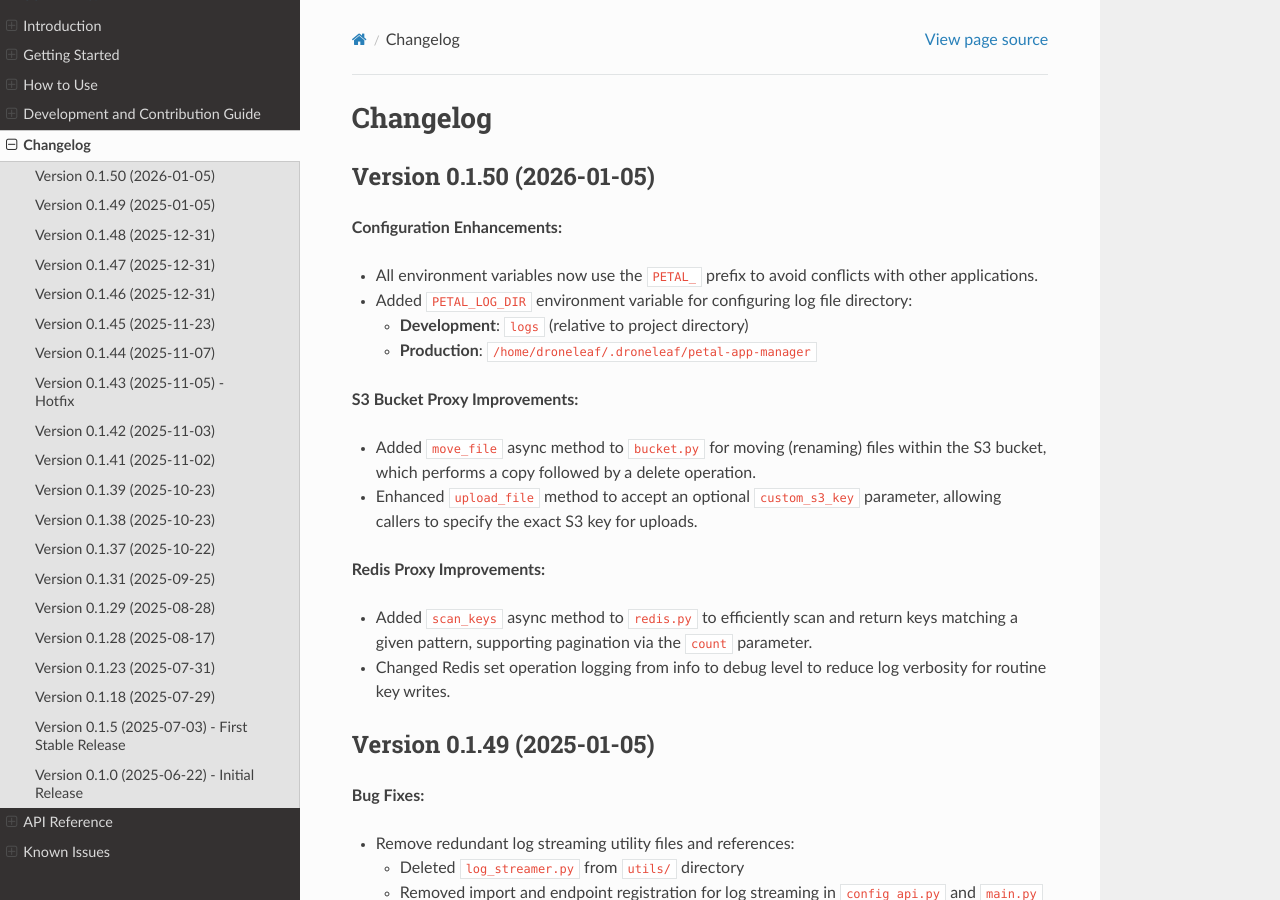
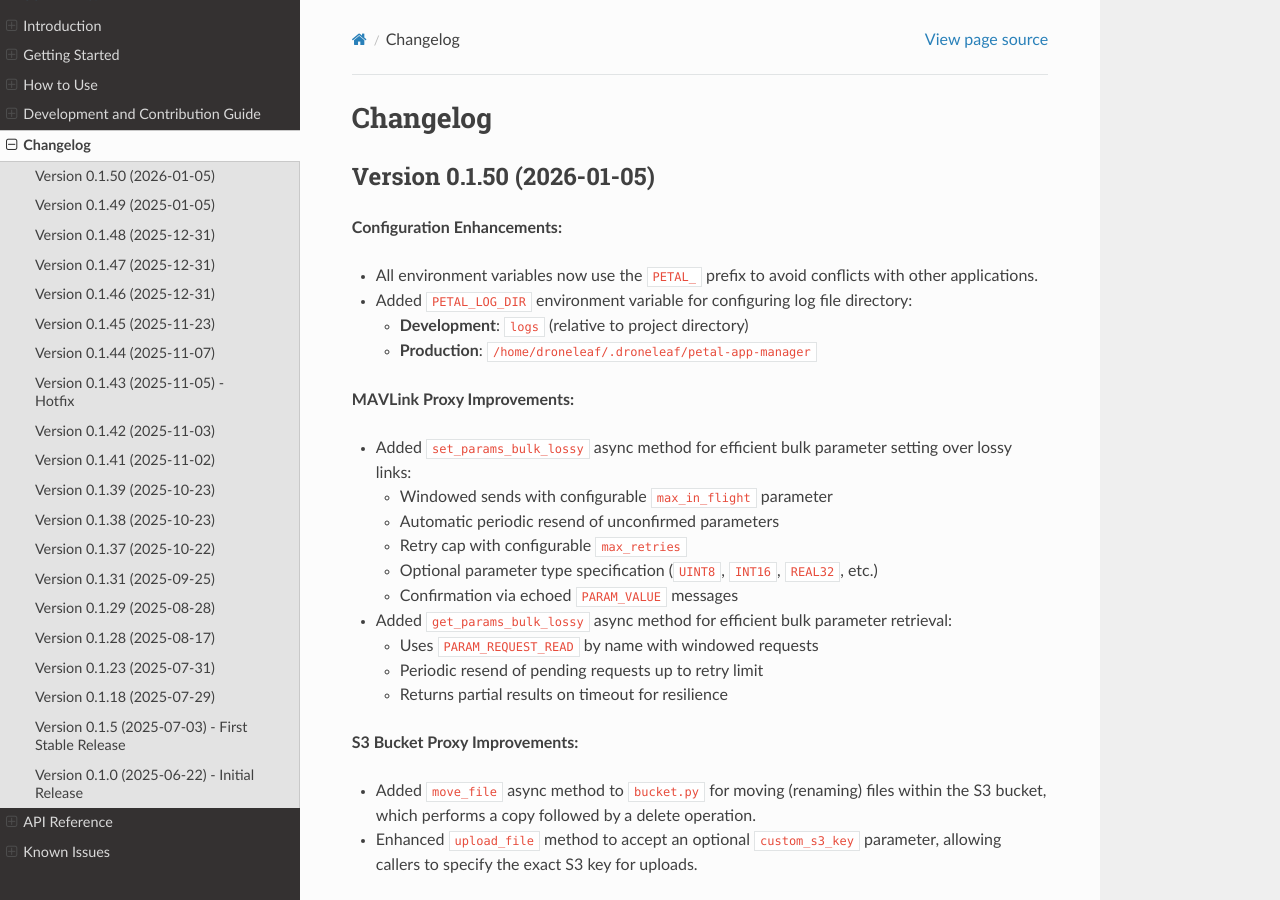
Before and after one commit to DroneLeaf/petal-app-manager, a Sphinx documentation site: the page built from docs/changelog.rst, in a window 1280 px wide and 900 px high. Built offline with Sphinx 7.4.7 and the Read the Docs theme 3.1.0, drawn with Linux system fonts in a browser that asks for light colours.

Commit message:
fix: add bulk parameter setting and retrieval methods for MAVLink proxy

```diff
--- a/docs/changelog.rst
+++ b/docs/changelog.rst
@@ -11,6 +11,22 @@ Version 0.1.50 (2026-01-05)
 
   - **Development**: ``logs`` (relative to project directory)
   - **Production**: ``/home/droneleaf/.droneleaf/petal-app-manager``
+
+**MAVLink Proxy Improvements:**
+
+- Added ``set_params_bulk_lossy`` async method for efficient bulk parameter setting over lossy links:
+
+  - Windowed sends with configurable ``max_in_flight`` parameter
+  - Automatic periodic resend of unconfirmed parameters
+  - Retry cap with configurable ``max_retries``
+  - Optional parameter type specification (``UINT8``, ``INT16``, ``REAL32``, etc.)
+  - Confirmation via echoed ``PARAM_VALUE`` messages
+
+- Added ``get_params_bulk_lossy`` async method for efficient bulk parameter retrieval:
+
+  - Uses ``PARAM_REQUEST_READ`` by name with windowed requests
+  - Periodic resend of pending requests up to retry limit
+  - Returns partial results on timeout for resilience
 
 **S3 Bucket Proxy Improvements:**
 
```
